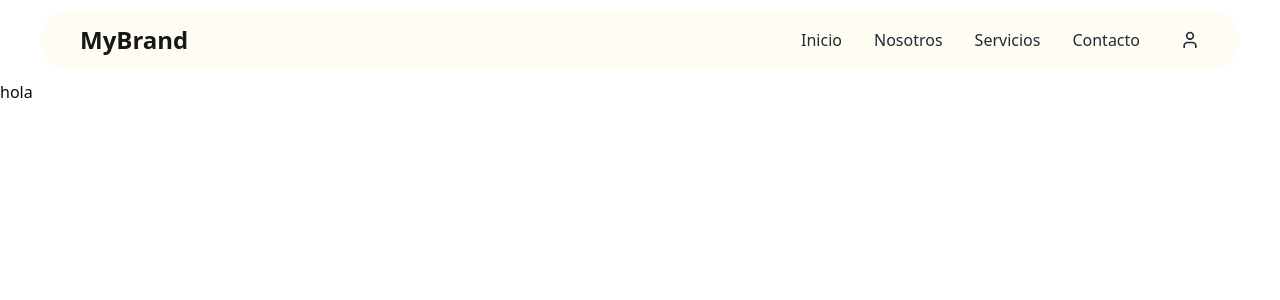
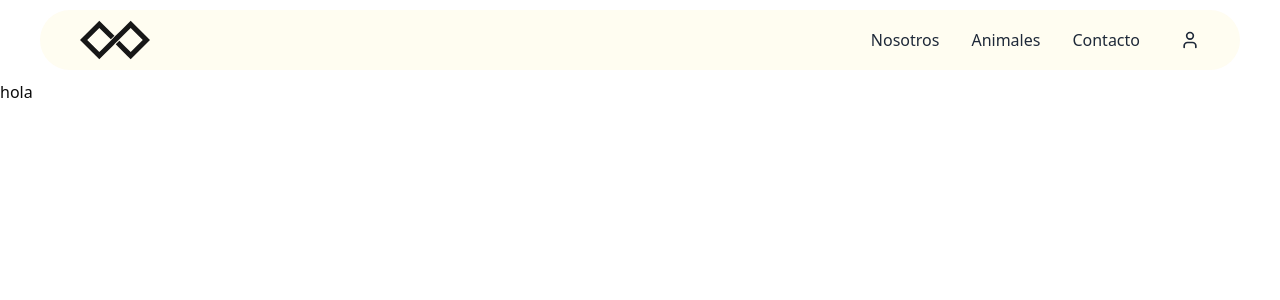
Before and after one commit to santiago305/adopcion-de-gatitos-frontend, a React (Vite) app: page / in a window 1280 px wide. Shown: the top 300 px of the page. Built offline with nearby package versions, Linux system fonts and the light colour scheme; no server answers.

Commit message:
feat: update HeaderLogo and HeaderNav components to use RoutesPaths for improved routing consistency

```diff
--- a/src/components/header/HeaderLogo.tsx
+++ b/src/components/header/HeaderLogo.tsx
@@ -1,9 +1,13 @@
 import { Link } from "react-router-dom";
+import LogoIcon from "../SVG/LogoIcon";
+import { RoutesPaths } from "@/router/config/routesPaths";
 
 export default function HeaderLogo() {
   return (
-    <Link to="/" className="text-2xl font-bold text-primary transition-transform duration-500 hover:scale-105">
-      MyBrand
+    <Link to={RoutesPaths.home} className="w-[70px] font-bold text-primary transition-transform duration-500 hover:scale-105">
+      <LogoIcon
+      className="w-full"
+      />
     </Link>
   );
 }
--- a/src/components/header/HeaderNav.tsx
+++ b/src/components/header/HeaderNav.tsx
@@ -1,10 +1,10 @@
+import { RoutesPaths } from "@/router/config/routesPaths";
 import { Link } from "react-router-dom";
 
 const links = [
-  { to: "/", label: "Inicio" },
-  { to: "/about", label: "Nosotros" },
-  { to: "/services", label: "Servicios" },
-  { to: "/contact", label: "Contacto" },
+  { to: RoutesPaths.about, label: "Nosotros" },
+  { to: "/animales", label: "Animales" },
+  { to: RoutesPaths.contact, label: "Contacto" },
 ];
 
 export default function HeaderNav() {
```
